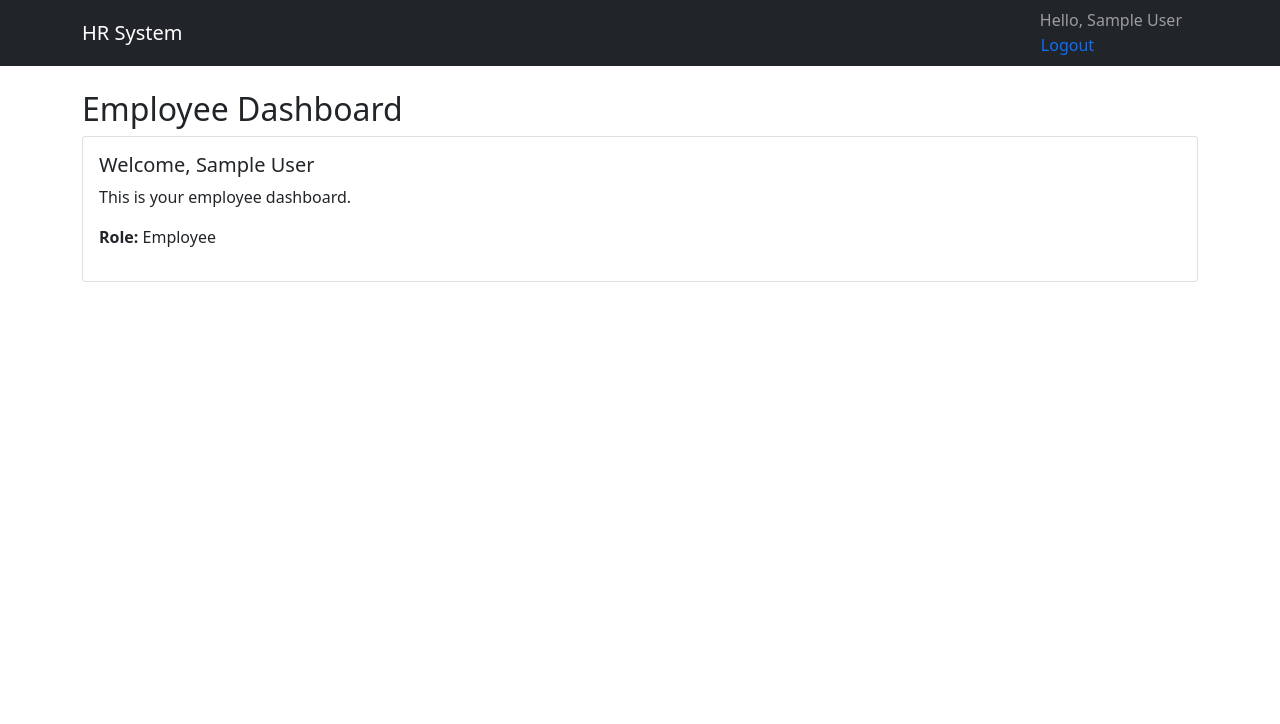
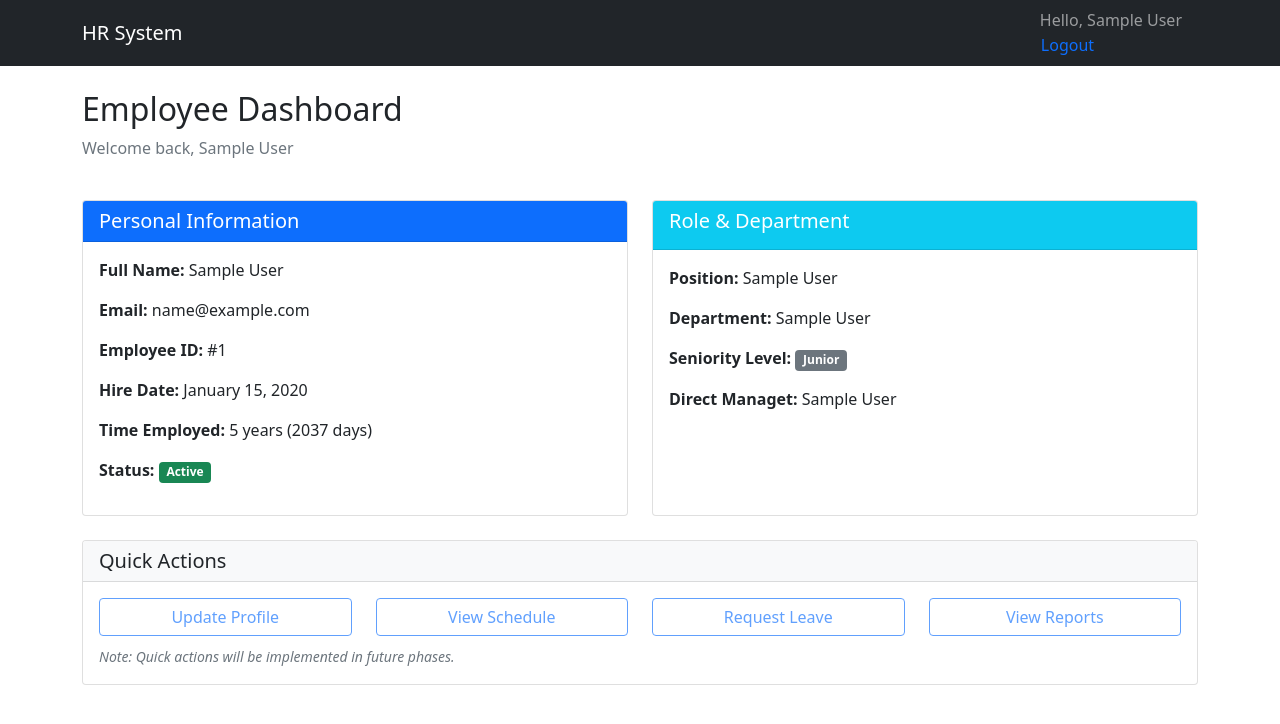
Before and after one commit to ivanvallejoss/hr_system, a Django app: page /employee/dashboard/ in a window 1280 px wide. Shown: the top 724 px of the page. Run offline with Django 5.2, Linux system fonts and the light colour scheme; a user stored in the database is signed in; tables that the repository leaves empty hold one stand-in row (values such as "Sample post").

Commit message:
Employee view terminada

```diff
--- a/dashboards/templates/dashboards/employee_dashboard.html
+++ b/dashboards/templates/dashboards/employee_dashboard.html
@@ -2,15 +2,86 @@
 
 {% block content %}
 <div class="row">
-    <div class="col-12">
+    <div class="col-12 mb-4">
         <h2>Employee Dashboard</h2>
-        <div class="card">
+        <p class="text-muted">Welcome back, {{ employee.full_name }}</p>
+    </div>
+</div>
+
+<div class="row">
+    <div class="col-md-6 mb-4">
+        <div class="card h-100">
+            <div class="card-header bg-primary text-white">
+                <h5 class="mb-0"><i class="fas fa-user"></i>Personal Information</h5>
+            </div>
             <div class="card-body">
-                <h5>Welcome, {{user.get_full_name}}</h5>
-                <p>This is your employee dashboard.</p>
-                <p><strong>Role:</strong> Employee</p>
+                <p><strong>Full Name:</strong> {{employee.full_name}}</p>
+                <p><strong>Email:</strong> {{employee.user.email}}</p>
+                <p><strong>Employee ID:</strong> #{{employee.id}}</p>
+                <p><strong>Hire Date:</strong> {{employee.hire_date|date:"F d, Y"}}</p>
+                <p><strong>Time Employed:</strong> {{years_employed}} year{{ years_employed|pluralize}} ({{ days_employed }} days)</p>
+                <p><strong>Status:</strong>
+                    <span class="badge bg-success">Active</span>
+                </p>
+            </div>
+        </div>
+    </div>
+    <!-- Role and Department Card -->
+    <div class="col-md-6 mb-4">
+        <div class="card h-100">
+            <div class="card-header bg-info text-white">
+                <h5 class="mg-0"><i class="fas fa-briefcase"></i>Role & Department</h5>
+            </div>
+            <div class="card-body">
+                <p><strong>Position:</strong> {{ employee.role_id.title }}</p>
+                <p><strong>Department:</strong> {{ employee.role_id.department_id.name }}</p>
+                <p><strong>Seniority Level:</strong>
+                    <span class="badge bg-secondary">{{ employee.get_seniority_level_display }}</span>
+                </p>
+                <p><strong>Direct Managet:</strong>
+                    {% if employee.manager %}
+                        {{ employee.manager.full_name}}
+                    {% else %}
+                        <em>No direct manager assigned</em>
+                    {% endif %}
+                </p>
             </div>
         </div>
     </div>
 </div>
+<div class="row">
+    <div class="col-12">
+        <div class="card">
+            <div class="card-header bg-light">
+                <h5 class="mb-0"><i class="fas fa-bolt"></i> Quick Actions</h5>
+            </div>
+            <div class="card-body">
+                <div class="row">
+                    <div class="col-md-3 mb-2">
+                        <button class="btn btn-outline-primary w-100" disabled>
+                            <i class="fas fa-user-edit"></i> Update Profile
+                        </button>
+                    </div>
+                    <div class="col-md-3 mb-2">
+                        <button class="btn btn-outline-primary w-100" disabled>
+                            <i class="fas fa-calendar"></i> View Schedule
+                        </button>
+                    </div>
+                    <div class="col-md-3 mb-2">
+                        <button class="btn btn-outline-primary w-100" disabled>
+                            <i class="fas fa-file-alt"></i> Request Leave
+                        </button>
+                    </div>
+                    <div class="col-md-3 mb-2">
+                        <button class="btn btn-outline-primary w-100" disabled>
+                            <i class="fas fa-chart-line"></i> View Reports
+                        </button>
+                    </div>
+                </div>
+                <small class="text-muted"><em>Note: Quick actions will be implemented in future phases.</em></small>
+            </div>
+        </div>
+    </div>
+</div>
+
 {% endblock %}
--- a/dashboards/urls.py
+++ b/dashboards/urls.py
@@ -6,7 +6,7 @@ app_name = 'dashboards'
 urlpatterns = [
     path('', views.home_redirect, name='home'),
     path('dashboard/', views.dashboard_redirect, name='dashboard_redirect'),
-    path('employee/dashboard/', views.employee_dashboard, name='employee_dashboard'),
+    path('employee/dashboard/', views.EmployeeDashboardView.as_view(), name='employee_dashboard'),
     path('team-lead/dashboard/', views.team_lead_dashboard, name='team_lead_dashboard'),
     path('hr/dasboard/', views.hr_dashboard, name='hr_dashboard'),
     path('system/dashboard/', views.admin_dashboard, name='admin_dashboard'),
--- a/dashboards/views.py
+++ b/dashboards/views.py
@@ -1,5 +1,8 @@
-from django.shortcuts import render, redirect;
+from django.shortcuts import render, redirect, get_object_or_404;
 from django.contrib.auth.decorators import login_required;
+from django.contrib.auth.mixins import LoginRequiredMixin;
+from django.views.generic import TemplateView;
+from django.contrib.auth.models import Group;
 from django.contrib import messages;
 from employee.models import Employee;
 
@@ -14,8 +17,9 @@ def home_redirect(request):
 def dashboard_redirect(request):
     try:
         employee = Employee.objects.get(user=request.user)
+
+    # User existe pero no es empleado (ej: superuser)
     except Employee.DoesNotExist:
-        # User existe pero no es empleado (ej: superuser)
         if request.user.is_superuser:
             return redirect('dashboards:admin_dashboard')
         messages.error(request, 'No employee profile found')
@@ -24,27 +28,53 @@ def dashboard_redirect(request):
     #Logica hibrida: Groups + Employee data
     user_groups = request.user.groups.values_list('name', flat=True)
 
-    #1. Admin tiene prioridad maxima
     if 'Admin' in user_groups or request.user.is_superuser:
         return redirect('dashboards:admin_dashboard')
 
-    #2. HR tiene segunda prioridad
     if 'HR' in user_groups:
         return redirect('dashboards:hr_dashboard')
-
-    #3. Team Lead (derivado de datos)
     elif employee.is_team_lead:
         return redirect('dashboards:team_lead_dashboard')
-
-    #4. Empleado regular
     else:
         return redirect('dashboards:employee_dashboard')
 
 
 # Stubs para las vistas especificas
-@login_required
-def employee_dashboard(request):
-    return render(request, 'dashboards/employee_dashboard.html')
+class EmployeeDashboardView(LoginRequiredMixin, TemplateView):
+    """Dashboard para empleados regulares"""
+    template_name = 'dashboards/employee_dashboard.html'
+
+    def get_context_data(self, **kwargs):
+        context = super().get_context_data(**kwargs)
+
+        # Obtener employee asociado al user
+        employee = get_object_or_404(Employee, user=self.request.user)
+
+        # Obtener team members si es team lead (para casos hibridos)
+        team_members = []
+        if employee.is_team_lead:
+            team_members = Employee.objects.filter(
+                manager=employee
+            ).select_related('role_id', 'role_id__department_id')
+
+        # Calcular tiempo en la empresa
+        from datetime import date
+        days_employed = (date.today() - employee.hire_date).days
+        years_employed = days_employed // 365
+
+        context.update({
+            'employee': employee,
+            'team_members': team_members,
+            'is_team_lead': employee.is_team_lead,
+            'days_employed': days_employed,
+            'years_employed': years_employed,
+        })
+
+        return context
+
+
+
+
 
 @login_required
 def team_lead_dashboard(request):
```
